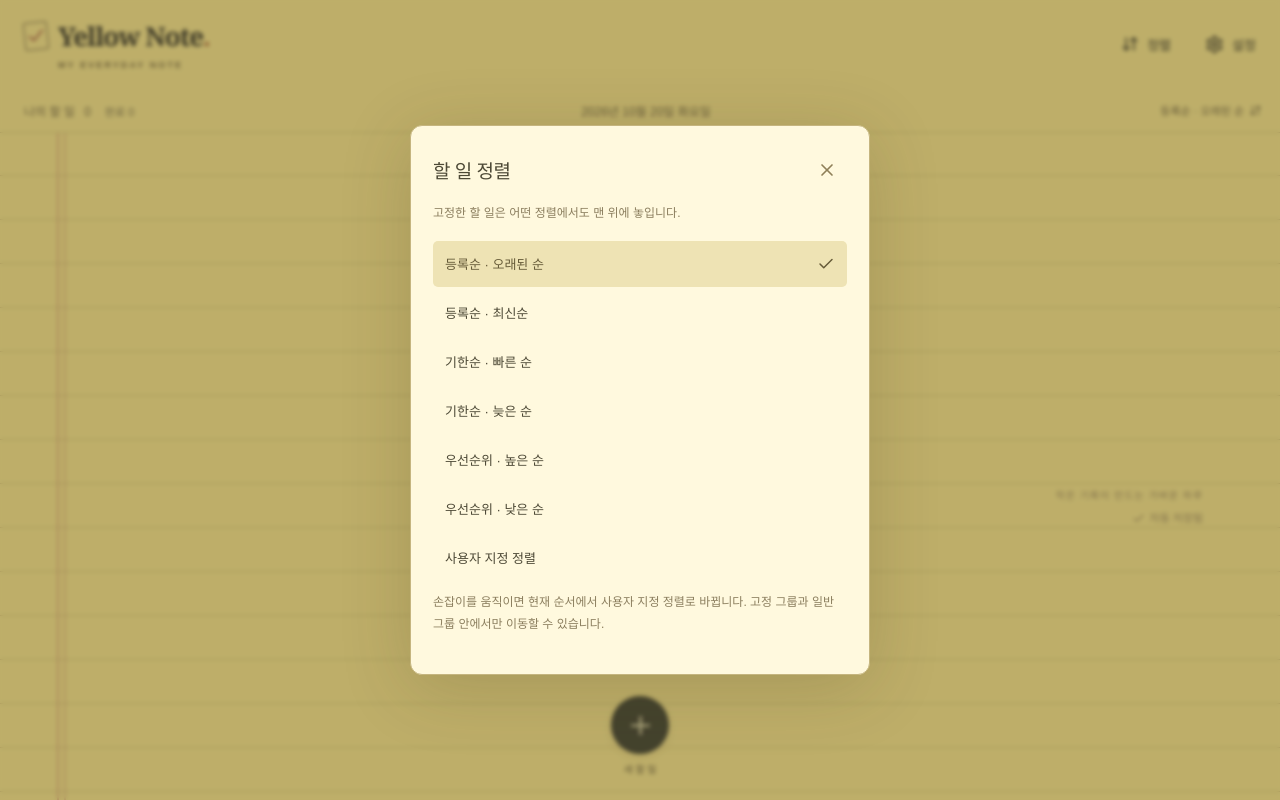
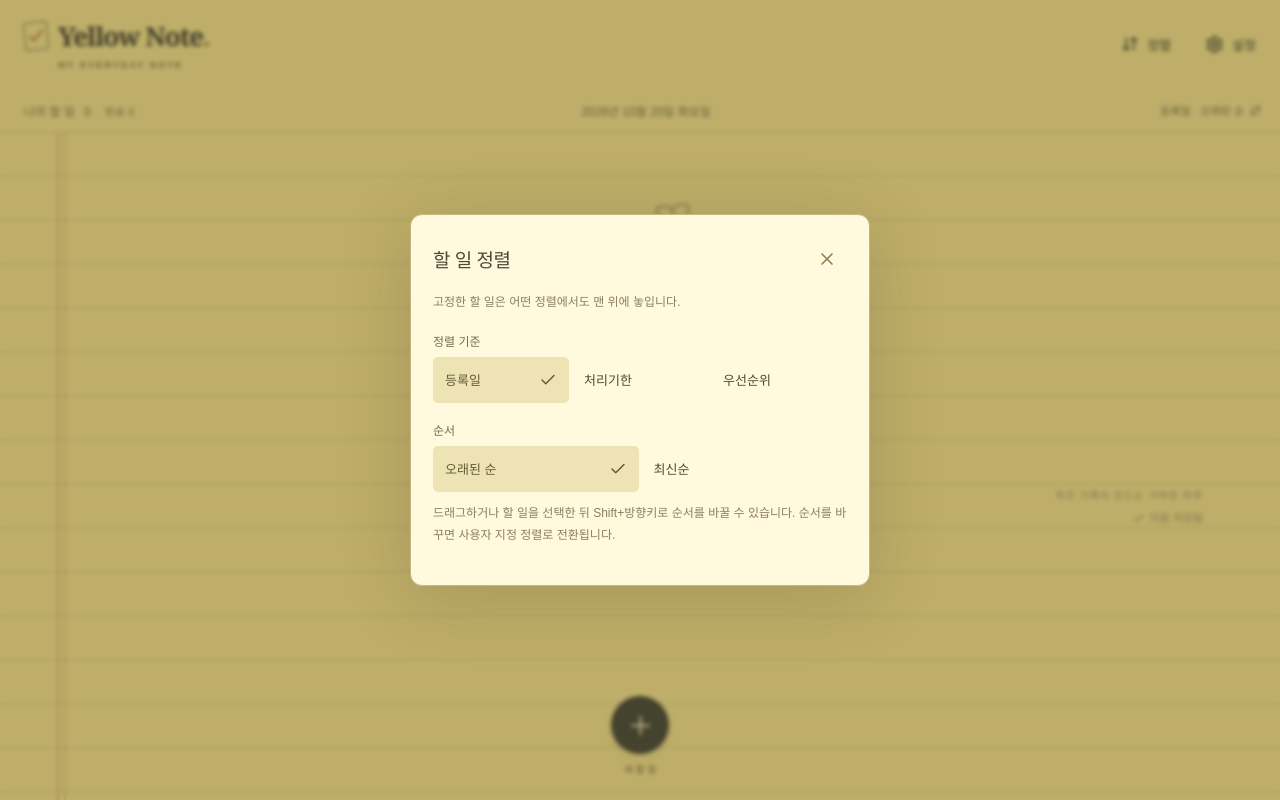
Before and after one commit to hgh-dev/yellownote, a React (Vite) app: page / in a window 1280 px wide. Both pictures are taken after a click on the button "정렬". Built offline with nearby package versions, Linux system fonts and the light colour scheme.

Commit message:
Simplify sorting and add task selection shortcuts

```diff
--- a/src/App.tsx
+++ b/src/App.tsx
@@ -11,7 +11,6 @@ import {
   DndContext,
   closestCenter,
   PointerSensor,
-  KeyboardSensor,
   useSensor,
   useSensors,
   type DragEndEvent,
@@ -19,7 +18,6 @@ import {
 } from "@dnd-kit/core";
 import {
   SortableContext,
-  sortableKeyboardCoordinates,
   verticalListSortingStrategy,
 } from "@dnd-kit/sortable";
 import { useRegisterSW } from "virtual:pwa-register/react";
@@ -30,6 +28,7 @@ import {
   deleteTask,
   saveOrder,
   flush,
+  updateTask,
 } from "./data/store";
 import { sortedTasks, newTask, reorderTasks } from "./lib/tasks";
 import { useToday } from "./hooks/useToday";
@@ -42,7 +41,8 @@ export default function App() {
   const today = useToday(),
     [panel, setPanel] = useState<"sort" | "settings" | null>(null);
   const [deleteId, setDeleteId] = useState<string | null>(null),
-    [focusId, setFocusId] = useState<string | null>(null);
+    [focusId, setFocusId] = useState<string | null>(null),
+    [selectedId, setSelectedId] = useState<string | null>(null);
   const [offline, setOffline] = useState(!navigator.onLine),
     [installEvent, setInstallEvent] = useState<InstallEvent | null>(null);
   const [notice, setNotice] = useState(""),
@@ -92,10 +92,6 @@ export default function App() {
   const completed = tasks.filter((t) => t.completed).length;
   const sensors = useSensors(
     useSensor(PointerSensor, { activationConstraint: { distance: 6 } }),
-    useSensor(KeyboardSensor, {
-      coordinateGetter: sortableKeyboardCoordinates,
-      scrollBehavior: "auto",
-    }),
   );
   const collision: CollisionDetection = (args) => {
     const active = tasks.find((t) => t.id === args.active.id);
@@ -107,6 +103,7 @@ export default function App() {
     });
   };
   function dragEnd({ active, over }: DragEndEvent) {
+    setSelectedId(String(active.id));
     if (!over) return;
     const next = reorderTasks(
       tasks,
@@ -119,6 +116,60 @@ export default function App() {
       setNotice("순서를 저장했습니다. 사용자 지정 정렬로 전환했습니다.");
     }
   }
+  useEffect(() => {
+    if (selectedId && !visible.some((task) => task.id === selectedId)) {
+      setSelectedId(null);
+    }
+  }, [selectedId, visible]);
+  useEffect(() => {
+    const onKeyDown = (event: KeyboardEvent) => {
+      if (!ready || updating || event.isComposing || event.altKey || event.ctrlKey || event.metaKey || document.querySelector("dialog[open]")) return;
+      const target = event.target;
+      if (event.key === "Escape") {
+        if (selectedId) {
+          event.preventDefault();
+          setSelectedId(null);
+          if (target instanceof HTMLInputElement && target.classList.contains("task-title")) target.blur();
+        }
+        return;
+      }
+      if (target instanceof HTMLElement && (target.isContentEditable || target.closest("input, textarea, select, a, button:not(.drag-handle)"))) return;
+      if (event.key === " " || event.code === "Space") {
+        const active = visible.find((task) => task.id === selectedId);
+        if (active && !event.shiftKey) {
+          event.preventDefault();
+          updateTask(active.id, {
+            completed: !active.completed,
+            completedAt: active.completed ? null : new Date().toISOString(),
+          }, true);
+        }
+        return;
+      }
+      if (event.key !== "ArrowUp" && event.key !== "ArrowDown") return;
+      if (!visible.length) return;
+      event.preventDefault();
+      const index = visible.findIndex((task) => task.id === selectedId);
+      if (index < 0) {
+        setSelectedId(visible[0].id);
+        document.getElementById(`task-${visible[0].id}`)?.scrollIntoView({ block: "nearest" });
+        return;
+      }
+      const nextIndex = index + (event.key === "ArrowUp" ? -1 : 1);
+      if (nextIndex < 0 || nextIndex >= visible.length) return;
+      if (event.shiftKey) {
+        const next = reorderTasks(tasks, settings, visible[index].id, visible[nextIndex].id);
+        if (next) {
+          saveOrder(next);
+          setNotice("순서를 저장했습니다. 사용자 지정 정렬로 전환했습니다.");
+        }
+      } else {
+        setSelectedId(visible[nextIndex].id);
+      }
+      document.getElementById(`task-${visible[nextIndex].id}`)?.scrollIntoView({ block: "nearest" });
+    };
+    document.addEventListener("keydown", onKeyDown);
+    return () => document.removeEventListener("keydown", onKeyDown);
+  }, [ready, updating, selectedId, visible, tasks, settings]);
   function add() {
     if (!ready || updating || Date.now() - lastAdd.current < 500) return;
     lastAdd.current = Date.now();
@@ -176,6 +227,8 @@ export default function App() {
           task={task}
           today={today}
           autoFocus={focusId === task.id}
+          selected={selectedId === task.id}
+          onSelect={() => setSelectedId(task.id)}
           onDelete={() => setDeleteId(task.id)}
         />
       ))}
@@ -259,7 +312,7 @@ export default function App() {
             accessibility={{
               screenReaderInstructions: {
                 draggable:
-                  "Space로 이동을 시작하고 방향키로 같은 그룹 안에서 순서를 바꾸세요. Space로 확정하거나 Escape로 취소하세요.",
+                  "드래그해서 같은 그룹 안에서 순서를 바꾸세요. 줄을 선택한 뒤 Shift와 방향키로도 이동할 수 있습니다.",
               },
             }}
           >
--- a/src/components/SortDialog.tsx
+++ b/src/components/SortDialog.tsx
@@ -2,28 +2,32 @@ import { Check } from "lucide-react";
 import { Dialog } from "./Dialog";
 import type { Settings, SortMode } from "../types";
 import { setSettings } from "../data/store";
-export const sortOptions: {
-  label: string;
-  mode: SortMode;
-  direction: Settings["direction"];
-}[] = [
-  { label: "등록순 · 오래된 순", mode: "created", direction: "asc" },
-  { label: "등록순 · 최신순", mode: "created", direction: "desc" },
-  { label: "기한순 · 빠른 순", mode: "due", direction: "asc" },
-  { label: "기한순 · 늦은 순", mode: "due", direction: "desc" },
-  { label: "우선순위 · 높은 순", mode: "priority", direction: "desc" },
-  { label: "우선순위 · 낮은 순", mode: "priority", direction: "asc" },
-  { label: "사용자 지정 정렬", mode: "manual", direction: "asc" },
+
+const criteria: { mode: Exclude<SortMode, "manual">; label: string; defaultDirection: Settings["direction"] }[] = [
+  { mode: "created", label: "등록일", defaultDirection: "asc" },
+  { mode: "due", label: "처리기한", defaultDirection: "asc" },
+  { mode: "priority", label: "우선순위", defaultDirection: "desc" },
 ];
+const directions: Record<Exclude<SortMode, "manual">, { direction: Settings["direction"]; label: string }[]> = {
+  created: [
+    { direction: "asc", label: "오래된 순" },
+    { direction: "desc", label: "최신순" },
+  ],
+  due: [
+    { direction: "asc", label: "빠른 순" },
+    { direction: "desc", label: "늦은 순" },
+  ],
+  priority: [
+    { direction: "desc", label: "높은 순" },
+    { direction: "asc", label: "낮은 순" },
+  ],
+};
+
 export function sortLabel(settings: Settings) {
-  return (
-    sortOptions.find(
-      (o) =>
-        o.mode === settings.sortMode &&
-        (o.mode === "manual" || o.direction === settings.direction),
-    )?.label || ""
-  );
+  if (settings.sortMode === "manual") return "사용자 지정 정렬";
+  return `${criteria.find((item) => item.mode === settings.sortMode)?.label ?? ""} · ${directions[settings.sortMode].find((item) => item.direction === settings.direction)?.label ?? ""}`;
 }
+
 export function SortDialog({
   settings,
   onClose,
@@ -31,28 +35,41 @@ export function SortDialog({
   settings: Settings;
   onClose: () => void;
 }) {
+  const selected = settings.sortMode === "manual" ? null : settings.sortMode;
   return (
     <Dialog title="할 일 정렬" onClose={onClose}>
       <p className="help">고정한 할 일은 어떤 정렬에서도 맨 위에 놓입니다.</p>
-      <div className="sort-options">
-        {sortOptions.map((o) => (
+      <div className="sort-section-title">정렬 기준</div>
+      <div className="sort-options sort-criteria">
+        {criteria.map((item) => (
           <button
-            key={o.label}
-            aria-pressed={sortLabel(settings) === o.label}
-            onClick={() => {
-              setSettings({ sortMode: o.mode, direction: o.direction });
-              onClose();
-            }}
+            key={item.mode}
+            aria-pressed={selected === item.mode}
+            onClick={() => setSettings({ sortMode: item.mode, direction: selected === item.mode ? settings.direction : item.defaultDirection })}
           >
-            {o.label}
-            {sortLabel(settings) === o.label && <Check size={18} />}
+            {item.label}
+            {selected === item.mode && <Check size={18} />}
           </button>
         ))}
       </div>
-      <p className="help">
-        손잡이를 움직이면 현재 순서에서 사용자 지정 정렬로 바뀝니다. 고정 그룹과
-        일반 그룹 안에서만 이동할 수 있습니다.
-      </p>
+      <div className="sort-section-title">순서</div>
+      {selected ? (
+        <div className="sort-options sort-directions">
+          {directions[selected].map((item) => (
+            <button
+              key={item.direction}
+              aria-pressed={settings.direction === item.direction}
+              onClick={() => setSettings({ direction: item.direction })}
+            >
+              {item.label}
+              {settings.direction === item.direction && <Check size={18} />}
+            </button>
+          ))}
+        </div>
+      ) : (
+        <p className="help">현재 사용자 지정 정렬입니다. 정렬 기준을 선택하면 해당 순서로 표시됩니다.</p>
+      )}
+      <p className="help">드래그하거나 할 일을 선택한 뒤 Shift+방향키로 순서를 바꿀 수 있습니다. 순서를 바꾸면 사용자 지정 정렬로 전환됩니다.</p>
     </Dialog>
   );
 }
--- a/src/components/TaskRow.tsx
+++ b/src/components/TaskRow.tsx
@@ -25,11 +25,15 @@ export function TaskRow({
   task,
   today,
   autoFocus,
+  selected,
+  onSelect,
   onDelete,
 }: {
   task: Task;
   today: string;
   autoFocus: boolean;
+  selected: boolean;
+  onSelect: () => void;
   onDelete: () => void;
 }) {
   const [memoOpen, setMemoOpen] = useState(false);
@@ -82,11 +86,24 @@ export function TaskRow({
   const label = task.title.trim() || "제목 없는 할 일";
   return (
     <article
+      id={`task-${task.id}`}
       ref={setNodeRef}
       style={style}
-      className={`task-row ${task.completed ? "completed" : ""} ${isDragging ? "dragging" : ""} ${isOver ? "drag-over" : ""}`}
+      className={`task-row ${task.completed ? "completed" : ""} ${selected ? "selected" : ""} ${isDragging ? "dragging" : ""} ${isOver ? "drag-over" : ""}`}
       data-testid="task-row"
       data-pinned={task.pinned}
+      data-selected={selected}
+      tabIndex={-1}
+      onClick={(event) => {
+        onSelect();
+        const target = event.target as HTMLElement;
+        if (target.classList.contains("task-title") && !selected) {
+          (target as HTMLInputElement).blur();
+          event.currentTarget.focus({ preventScroll: true });
+        } else if (!target.closest("input, textarea, select, button, a")) {
+          event.currentTarget.focus({ preventScroll: true });
+        }
+      }}
     >
       <div className="task-main">
         <button
@@ -95,7 +112,7 @@ export function TaskRow({
           {...attributes}
           {...listeners}
           aria-label={`${label} 순서 이동`}
-          title="드래그하거나 Space와 방향키로 이동"
+          title="드래그하거나 리스트 활성화 후 shift+방향키로 순서 변경"
         >
           <GripVertical size={17} />
         </button>
--- a/src/styles.css
+++ b/src/styles.css
@@ -210,6 +210,12 @@ select {
 }
 .task-row:hover {
   background: #fff8cf22;
+}
+.task-row.selected {
+  background: #fff8cf55;
+  outline: 2px solid #9b7844;
+  outline-offset: -2px;
+  border-radius: 3px;
 }
 .task-main {
   display: flex;
@@ -641,6 +647,15 @@ select {
 .sort-options button:hover {
   background: #f3ebc9;
 }
+.sort-section-title {
+  margin: 18px 0 8px;
+  color: #766b4b;
+  font-size: 12px;
+  font-weight: 600;
+}
+.sort-criteria { grid-template-columns: repeat(3, minmax(0, 1fr)); }
+.sort-directions { grid-template-columns: repeat(2, minmax(0, 1fr)); }
+.sort-options button { gap: 4px; }
 .setting-line {
   display: flex;
   align-items: center;
```
Also changed, not shown: 2 other files (tests, documents, lock files or other folders).
